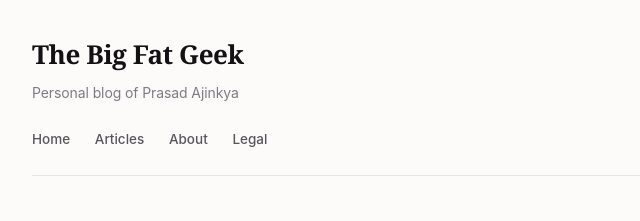
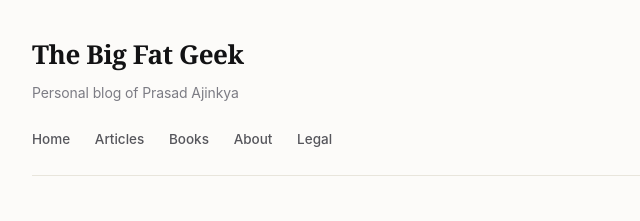
Before and after one commit to kidakaka/kidakaka.github.io, an Astro site: page /about in a window 1280 px wide. Shown: the top 221 px of the page, 262-902 px from the left. Built offline with nearby package versions, Linux system fonts and the light colour scheme; Astro itself is replaced by a stand-in of ours.

Commit message:
Update Header.astro

```diff
--- a/src/components/Header.astro
+++ b/src/components/Header.astro
@@ -6,6 +6,7 @@
   <nav>
     <a href="/">Home</a>
     <a href="/articles/">Articles</a>
+    <a href="/books/">Books</a>
     <a href="/about/">About</a>
     <a href="/legal/">Legal</a>
   </nav>
```
